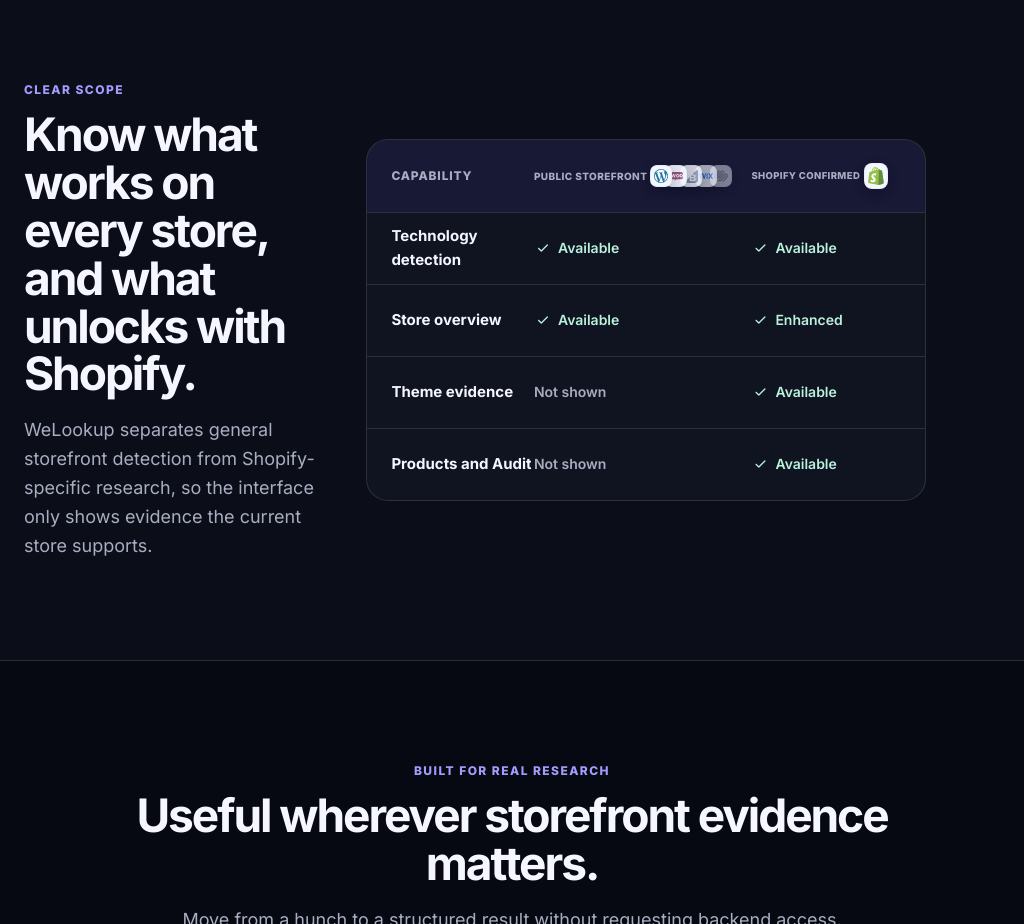
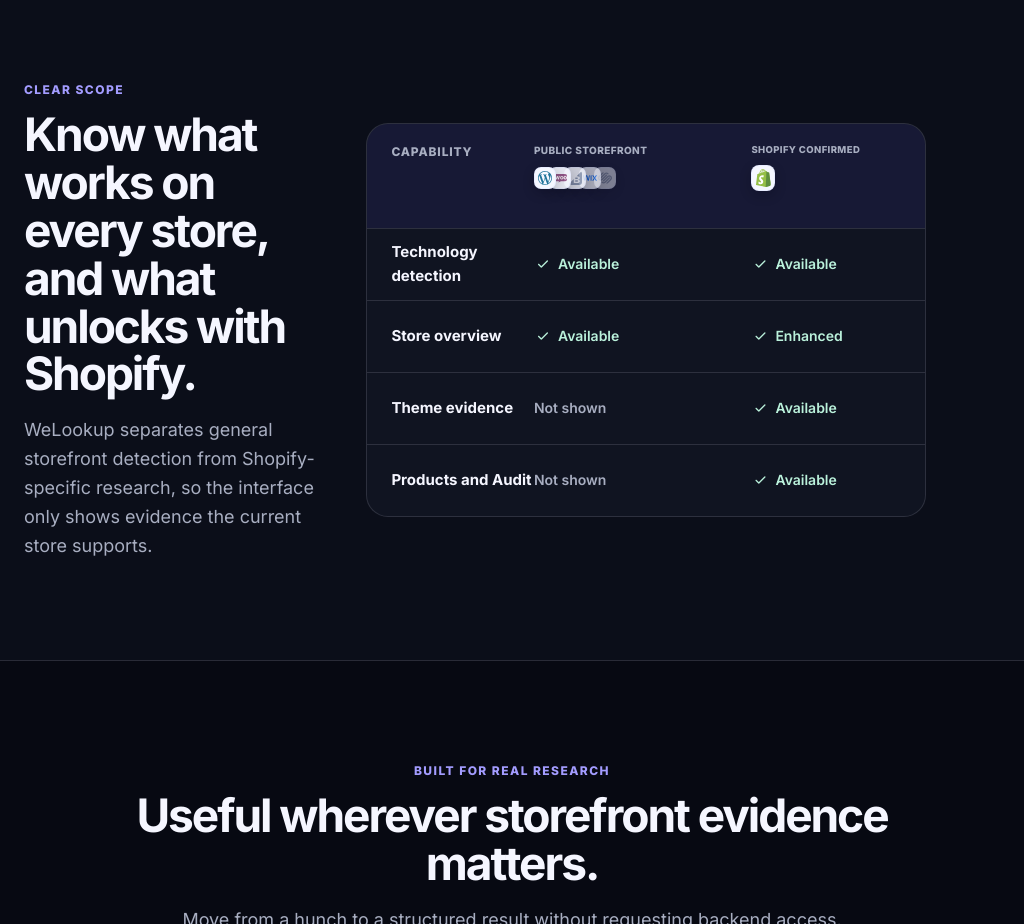
Before and after one commit to noubahar/welookup, a plain HTML site: page landing-v2/index.html in a window 1024 px wide. Shown: the part 2980-3904 px from the top of the page. Drawn offline with nearby package versions, Linux system fonts and the light colour scheme.

Commit message:
stack compatibility header logos

```diff
--- a/landing-v2/index.html
+++ b/landing-v2/index.html
@@ -15,7 +15,7 @@
   <link rel="preconnect" href="https://fonts.googleapis.com">
   <link rel="preconnect" href="https://fonts.gstatic.com" crossorigin>
   <link href="https://fonts.googleapis.com/css2?family=Inter:wght@400;500;600;700;800&family=Material+Symbols+Rounded:opsz,wght,FILL,GRAD@20..48,400,0,0&display=swap" rel="stylesheet">
-  <link rel="stylesheet" href="/landing-v2/styles.css?v=20261126a">
+  <link rel="stylesheet" href="/landing-v2/styles.css?v=20261126b">
   <script src="/landing-v2/script.js?v=20261126b" defer></script>
 </head>
 
--- a/landing-v2/styles.css
+++ b/landing-v2/styles.css
@@ -1304,7 +1304,9 @@ img {
 }
 
 .scope-head {
-  min-height: 72px;
+  min-height: 104px;
+  align-items: start;
+  padding-block: 18px;
   background: rgba(95, 80, 255, 0.09);
   color: var(--muted);
   font-size: 12px;
@@ -1316,13 +1318,13 @@ img {
 .scope-platform-head,
 .scope-shopify-head {
   display: flex;
-  align-items: center;
-  gap: 7px;
+  flex-direction: column;
+  align-items: flex-start;
+  gap: 10px;
   white-space: nowrap;
 }
 
 .scope-platform-head {
-  gap: 5px;
   font-size: 11px;
   letter-spacing: 0.04em;
 }
@@ -1813,7 +1815,7 @@ img {
 
 @media (min-width: 961px) and (max-width: 1080px) {
   .scope-platform-head {
-    gap: 3px;
+    gap: 8px;
     font-size: 10px;
   }
 
@@ -1831,7 +1833,7 @@ img {
   }
 
   .scope-shopify-head {
-    gap: 4px;
+    gap: 8px;
     font-size: 9.5px;
   }
 
```
